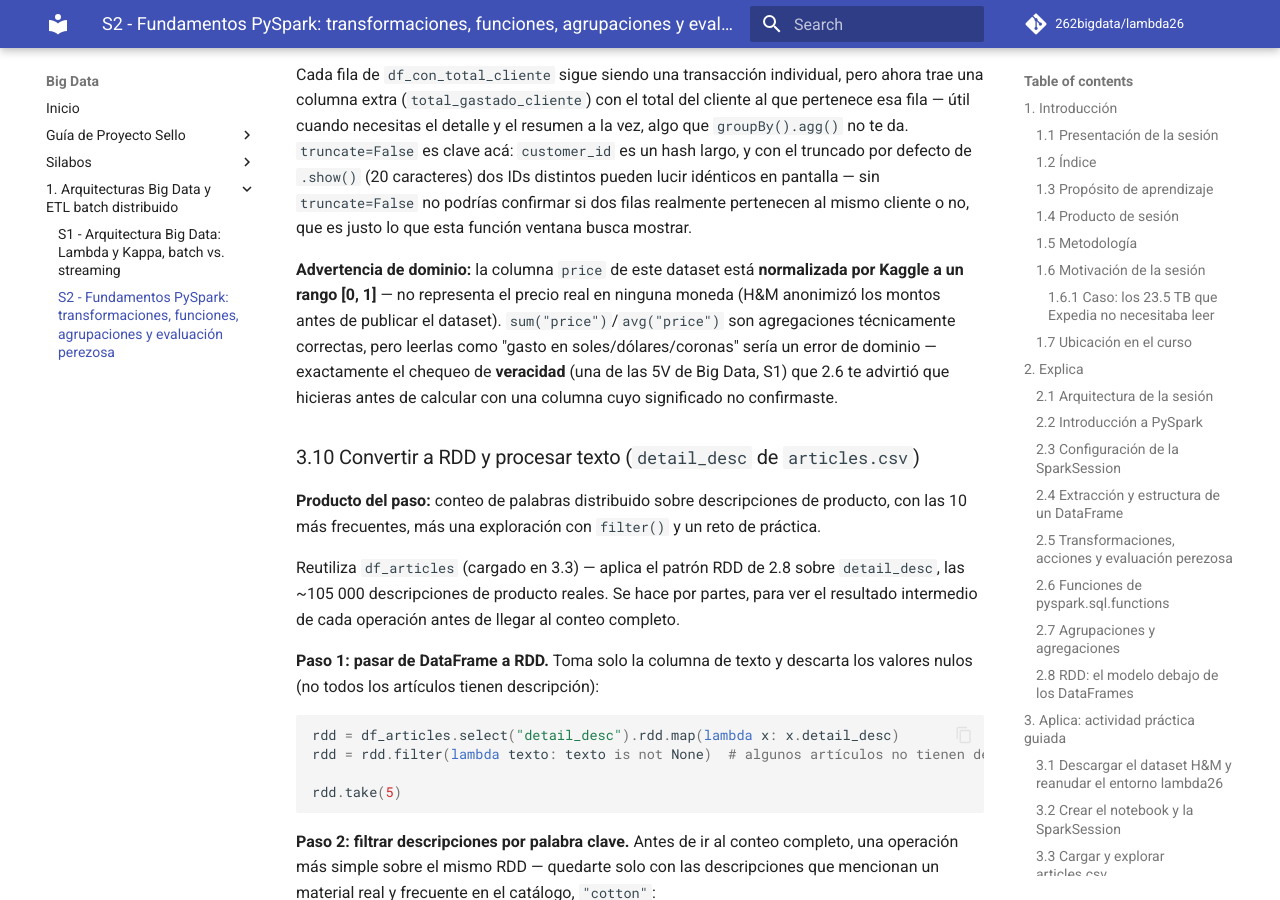
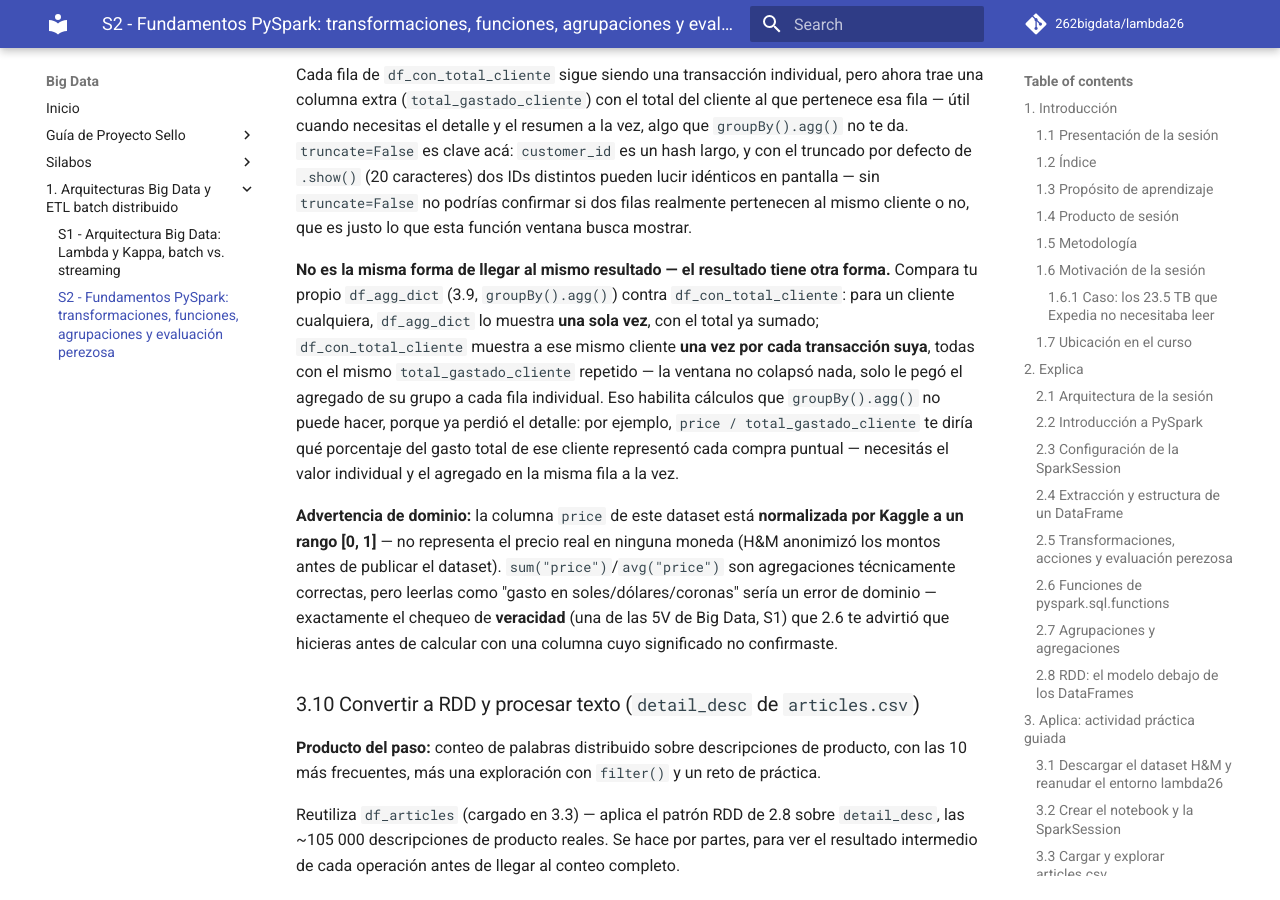
Before and after one commit to 262bigdata/lambda26, an MkDocs documentation site: the page built from docs/sesiones/S02_Fundamentos_PySpark_Transformaciones_Lazy_Evaluation.md, in a window 1280 px wide and 900 px high, scrolled down 30437 px. Built offline with MkDocs 1.6.1 and Material for MkDocs 9.7.7, drawn with Linux system fonts in a browser that asks for light colours; comment, search, counter and statistics services are not loaded.

Commit message:
Sesion 2

```diff
--- a/docs/sesiones/S02_Fundamentos_PySpark_Transformaciones_Lazy_Evaluation.md
+++ b/docs/sesiones/S02_Fundamentos_PySpark_Transformaciones_Lazy_Evaluation.md
@@ -973,6 +973,8 @@ df_con_total_cliente.show(5, truncate=False)
 
 Cada fila de `df_con_total_cliente` sigue siendo una transacción individual, pero ahora trae una columna extra (`total_gastado_cliente`) con el total del cliente al que pertenece esa fila — útil cuando necesitas el detalle y el resumen a la vez, algo que `groupBy().agg()` no te da. `truncate=False` es clave acá: `customer_id` es un hash largo, y con el truncado por defecto de `.show()` (20 caracteres) dos IDs distintos pueden lucir idénticos en pantalla — sin `truncate=False` no podrías confirmar si dos filas realmente pertenecen al mismo cliente o no, que es justo lo que esta función ventana busca mostrar.
 
+**No es la misma forma de llegar al mismo resultado — el resultado tiene otra forma.** Compara tu propio `df_agg_dict` (3.9, `groupBy().agg()`) contra `df_con_total_cliente`: para un cliente cualquiera, `df_agg_dict` lo muestra **una sola vez**, con el total ya sumado; `df_con_total_cliente` muestra a ese mismo cliente **una vez por cada transacción suya**, todas con el mismo `total_gastado_cliente` repetido — la ventana no colapsó nada, solo le pegó el agregado de su grupo a cada fila individual. Eso habilita cálculos que `groupBy().agg()` no puede hacer, porque ya perdió el detalle: por ejemplo, `price / total_gastado_cliente` te diría qué porcentaje del gasto total de ese cliente representó cada compra puntual — necesitás el valor individual y el agregado en la misma fila a la vez.
+
 **Advertencia de dominio:** la columna `price` de este dataset está **normalizada por Kaggle a un rango [0, 1]** — no representa el precio real en ninguna moneda (H&M anonimizó los montos antes de publicar el dataset). `sum("price")`/`avg("price")` son agregaciones técnicamente correctas, pero leerlas como "gasto en soles/dólares/coronas" sería un error de dominio — exactamente el chequeo de **veracidad** (una de las 5V de Big Data, S1) que 2.6 te advirtió que hicieras antes de calcular con una columna cuyo significado no confirmaste.
 
 ### 3.10 Convertir a RDD y procesar texto (`detail_desc` de `articles.csv`)
```
Also changed, not shown: 1 other file.
